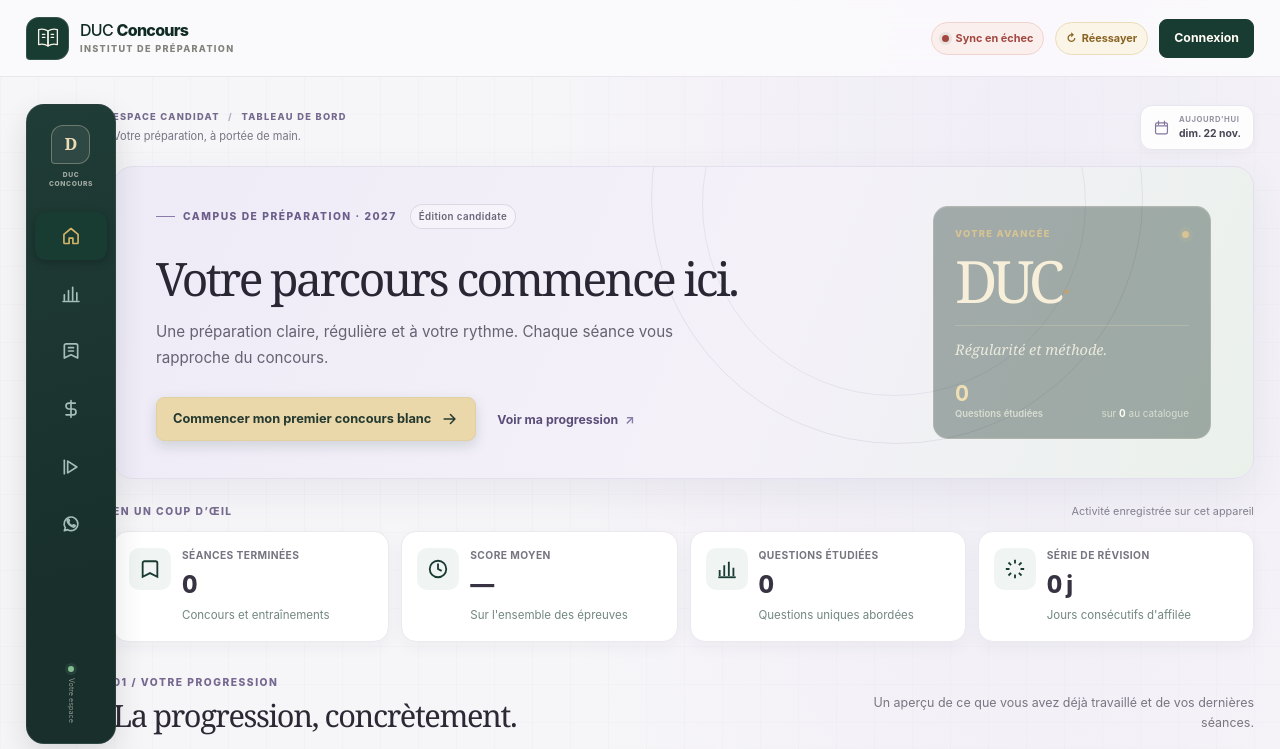
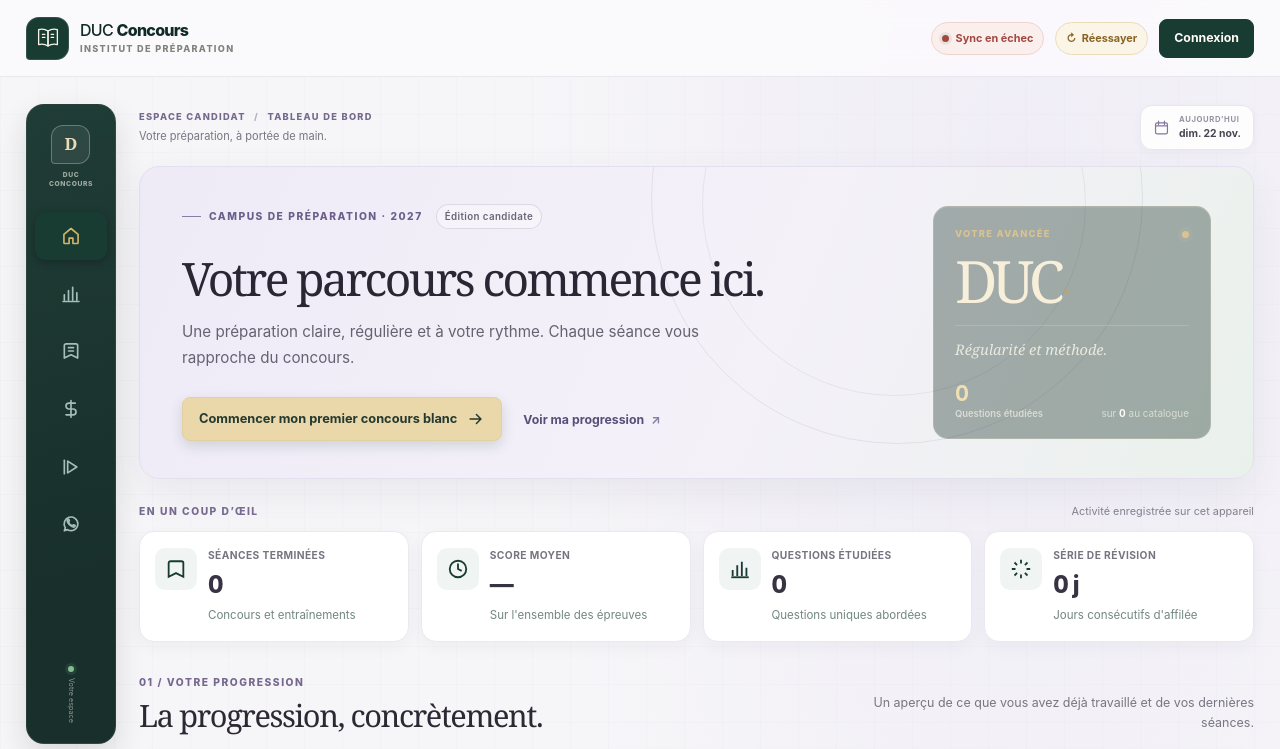
Before and after one commit to davysambo-cpu/DUC-Concours, a website: page index.html in a window 1280 px wide. Shown: the top 749 px of the page. Drawn offline with nearby package versions, Linux system fonts and the light colour scheme; a script that the page names is missing.

Commit message:
Corriger le chevauchement de la navigation du tableau de bord
Co-authored-by: arena-agent <297053741+arena-agent@users.noreply.github.com>

```diff
--- a/index.html
+++ b/index.html
@@ -8,7 +8,7 @@
   <title>DUC Concours — Votre préparation, avec méthode</title>
   <link rel="manifest" href="manifest.json">
   <link rel="icon" href="icon.svg" type="image/svg+xml">
-  <link rel="stylesheet" href="style.css?v=33">
+  <link rel="stylesheet" href="style.css?v=34">
 </head>
 <body data-ecran="dashboard">
   <header class="app-header">
--- a/style.css
+++ b/style.css
@@ -666,7 +666,7 @@ body[data-ecran="dashboard"] .nav-principale { display: none; }
 body[data-ecran="dashboard"] .app-main { width: min(1440px, 100%); padding: 27px 26px 58px; }
 body[data-ecran="dashboard"] .app-footer { width: min(1440px, 100%); }
 #ecran-dashboard { width: 100%; }
-.dashboard-shell { display: grid; grid-template-columns: 64px minmax(0, 1fr); align-items: start; gap: 23px; }
+.dashboard-shell { display: grid; grid-template-columns: 90px minmax(0, 1fr); align-items: start; gap: 23px; }
 .dashboard-rail {
   position: sticky;
   z-index: 20;
@@ -778,7 +778,7 @@ body[data-ecran="dashboard"] .app-footer { border-top-color: #e7e4ec; color: #8b
 body[data-ecran="dashboard"] .app-footer strong { color: #4a4160; }
 
 @media (max-width: 1050px) {
-  .dashboard-shell { grid-template-columns: 58px minmax(0, 1fr); gap: 16px; }
+  .dashboard-shell { grid-template-columns: 90px minmax(0, 1fr); gap: 16px; }
   .dashboard-rail { padding-right: 5px; padding-left: 5px; }
   .dashboard-canvas .grille-stats { gap: 9px; }
   .dashboard-canvas .carte-stat { gap: 8px; padding-right: 11px; padding-left: 11px; }
```
